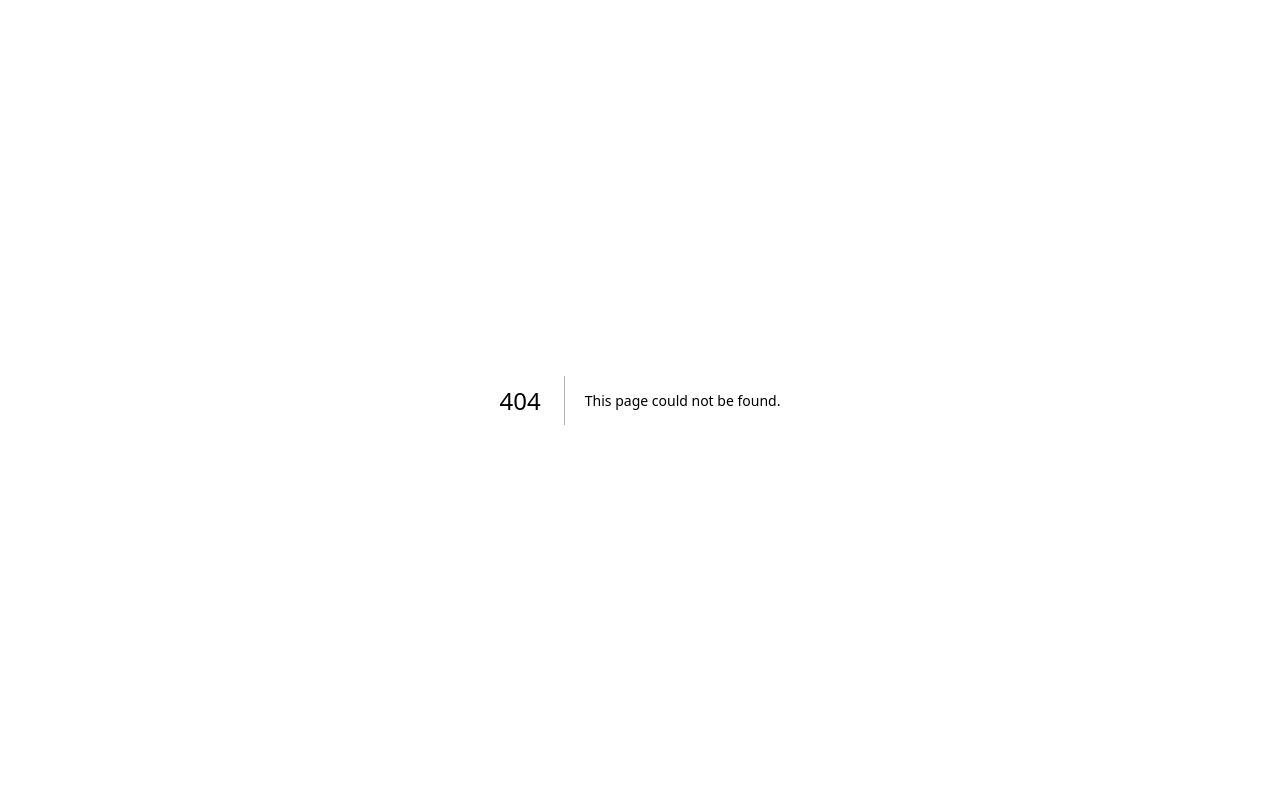
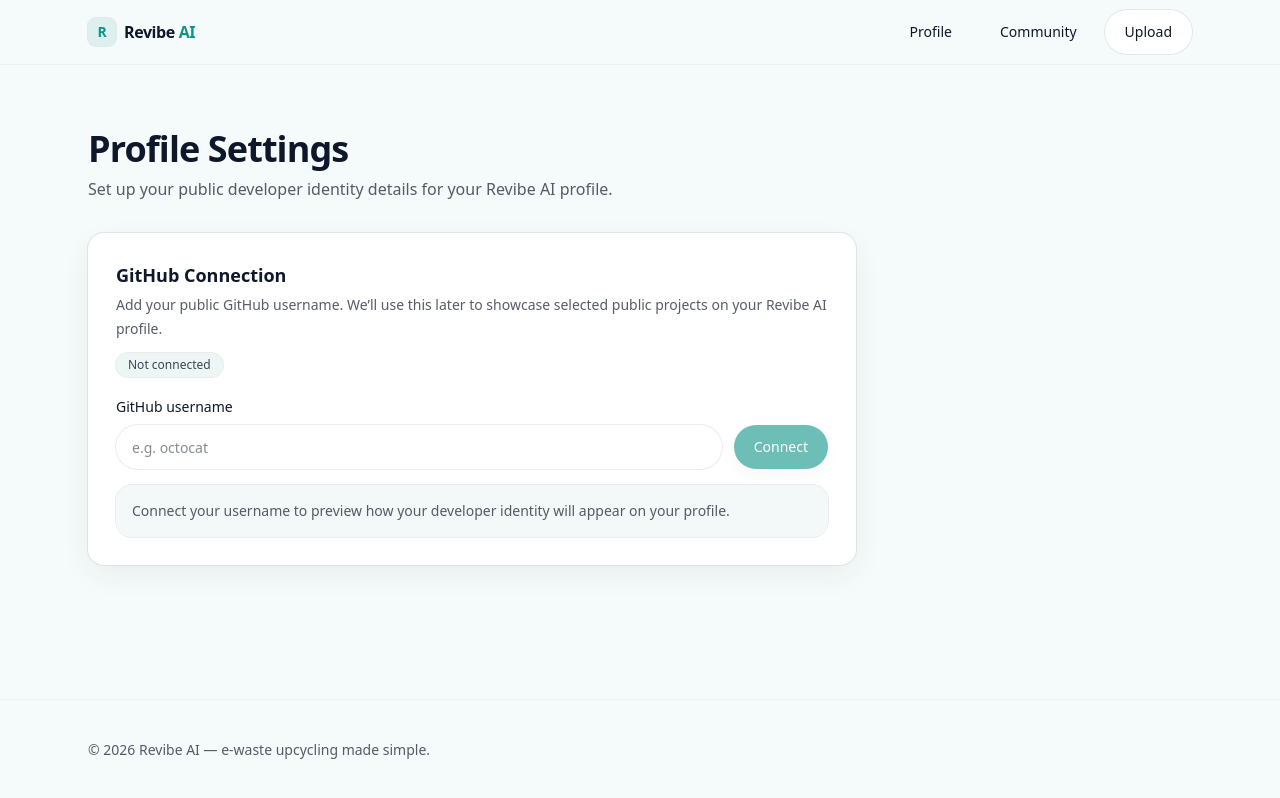
Before and after one commit to sarthaksinghaniya/revibe-ai, a Next.js app in the folder revibe-ai/: page /profile in a window 1280 px wide. Before the commit this address had no page. Built offline with nearby package versions, Linux system fonts and the light colour scheme.

Commit message:
feat(frontend): add profile github connection UI with local state preview

```diff
--- /dev/null
+++ b/revibe-ai/src/app/profile/page.tsx
@@ -0,0 +1,17 @@
+import { PageShell } from "@/components/layout/PageShell";
+import { PageHeader } from "@/components/layout/PageHeader";
+import { GitHubConnectCard } from "@/components/profile/GitHubConnectCard";
+
+export default function ProfilePage() {
+  return (
+    <PageShell>
+      <PageHeader
+        title="Profile Settings"
+        description="Set up your public developer identity details for your Revibe AI profile."
+      />
+      <div className="mt-8 max-w-3xl">
+        <GitHubConnectCard />
+      </div>
+    </PageShell>
+  );
+}
--- a/revibe-ai/src/components/layout/SiteHeader.tsx
+++ b/revibe-ai/src/components/layout/SiteHeader.tsx
@@ -11,6 +11,15 @@ export function SiteHeader() {
           <Logo />
         </Link>
         <nav className="flex items-center gap-2">
+          <Link
+            href="/profile"
+            className={buttonStyles({
+              variant: "ghost",
+              className: "hidden sm:inline-flex",
+            })}
+          >
+            Profile
+          </Link>
           <Link
             href="/community"
             className={buttonStyles({
--- /dev/null
+++ b/revibe-ai/src/components/profile/GitHubConnectCard.tsx
@@ -0,0 +1,85 @@
+"use client";
+
+import { useMemo, useState } from "react";
+
+import { Card } from "@/components/ui/Card";
+import { Button } from "@/components/ui/Button";
+import { StatusBadge } from "@/components/ui/StatusBadge";
+
+function normalizeGitHubUsername(value: string) {
+  return value.trim().replace(/^@+/, "");
+}
+
+export function GitHubConnectCard() {
+  const [usernameInput, setUsernameInput] = useState("");
+  const [connectedUsername, setConnectedUsername] = useState<string | null>(null);
+  const [error, setError] = useState<string | null>(null);
+
+  const normalizedInput = useMemo(
+    () => normalizeGitHubUsername(usernameInput),
+    [usernameInput]
+  );
+
+  const canSave = normalizedInput.length >= 2;
+
+  function onSave() {
+    if (!canSave) {
+      setError("Please enter a valid GitHub username (at least 2 characters).");
+      return;
+    }
+
+    setConnectedUsername(normalizedInput);
+    setError(null);
+  }
+
+  return (
+    <Card className="p-6 sm:p-7">
+      <div className="flex flex-wrap items-start justify-between gap-3">
+        <div>
+          <h2 className="text-lg font-semibold">GitHub Connection</h2>
+          <p className="mt-1 text-sm leading-6 text-foreground/70">
+            Add your public GitHub username. We’ll use this later to showcase
+            selected public projects on your Revibe AI profile.
+          </p>
+        </div>
+        <StatusBadge
+          label={connectedUsername ? "Connected" : "Not connected"}
+          variant={connectedUsername ? "low" : "neutral"}
+        />
+      </div>
+
+      <div className="mt-5 grid gap-3 sm:grid-cols-[1fr_auto] sm:items-end">
+        <label className="grid gap-2">
+          <span className="text-sm font-medium">GitHub username</span>
+          <input
+            value={usernameInput}
+            onChange={(e) => setUsernameInput(e.target.value)}
+            placeholder="e.g. octocat"
+            autoComplete="off"
+            spellCheck={false}
+            className="h-11 rounded-full bg-card px-4 text-sm ring-1 ring-border outline-none focus-visible:ring-2 focus-visible:ring-ring"
+          />
+        </label>
+        <Button onClick={onSave} disabled={!canSave}>
+          {connectedUsername ? "Update" : "Connect"}
+        </Button>
+      </div>
+
+      {error ? <p className="mt-3 text-sm text-rose-700">{error}</p> : null}
+
+      <div className="mt-4 rounded-2xl bg-muted/60 p-4 ring-1 ring-border">
+        {connectedUsername ? (
+          <p className="text-sm text-foreground/80">
+            Connected as{" "}
+            <span className="font-semibold text-foreground">@{connectedUsername}</span>
+          </p>
+        ) : (
+          <p className="text-sm text-foreground/70">
+            Connect your username to preview how your developer identity will
+            appear on your profile.
+          </p>
+        )}
+      </div>
+    </Card>
+  );
+}
```
